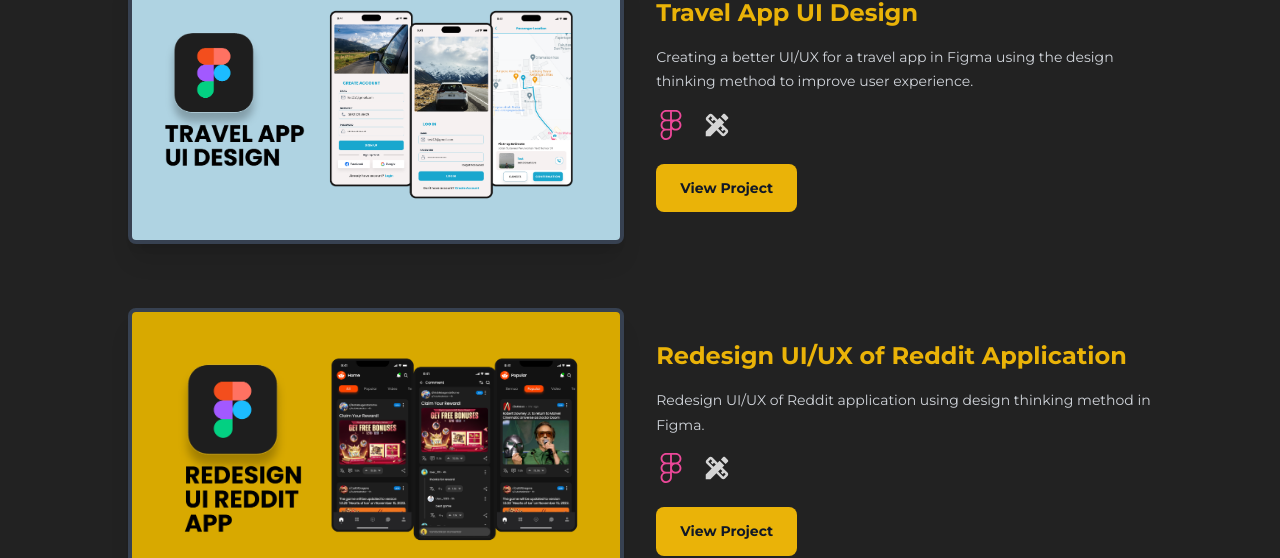
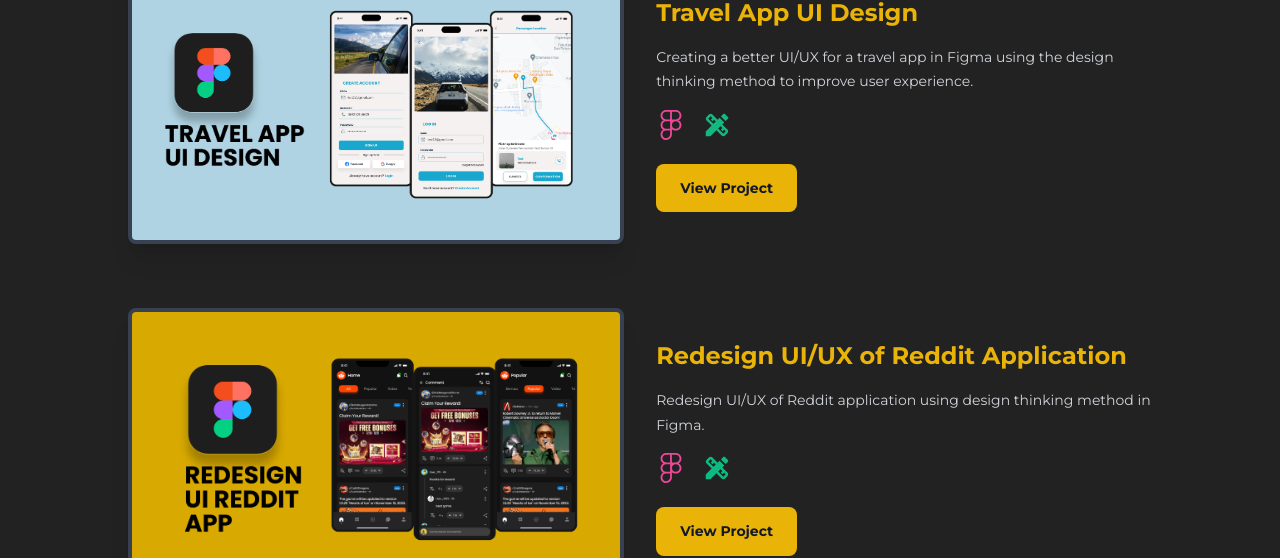
Before and after one commit to ilhamhatta/my-portfolio, a Next.js app: page /projects in a window 1280 px wide. Shown: the part 1404-1962 px from the top of the page. Built offline with nearby package versions, Linux system fonts and the light colour scheme.

Commit message:
perubahan ProjectSection

```diff
--- a/src/components/ProjectSection.tsx
+++ b/src/components/ProjectSection.tsx
@@ -48,6 +48,7 @@
       <div className="w-full bg-[#252525] py-8 lg:py-16 px-8 lg:px-32 border-t-2 border-b-2 border-[#333333] flex items-center">
         <h1 className="text-4xl lg:text-5xl font-semibold text-center">
           Projects
+          <p className="text-emerald-500"></p>
         </h1>
       </div>
 
@@ -61,8 +62,6 @@
               <Image
                 src={project.image}
                 alt={project.title}
-                // layout="fill"
-                // objectFit="cover"
                 fill
                 className="object-cover projects__row-img"
                 loading="lazy"
--- a/src/data/projects.json
+++ b/src/data/projects.json
@@ -62,7 +62,7 @@
       {
         "icon": "MdDesignServices",
         "label": "Design Thinking",
-        "color": "text-teal-500"
+        "color": "text-emerald-500"
       }
     ]
   },
@@ -76,7 +76,7 @@
       {
         "icon": "MdDesignServices",
         "label": "Design Thinking",
-        "color": "text-teal-500"
+        "color": "text-emerald-500"
       }
     ]
   }
```
